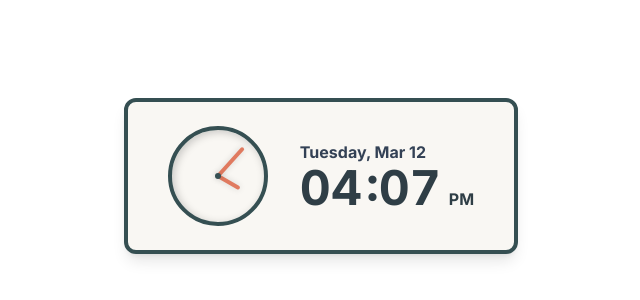
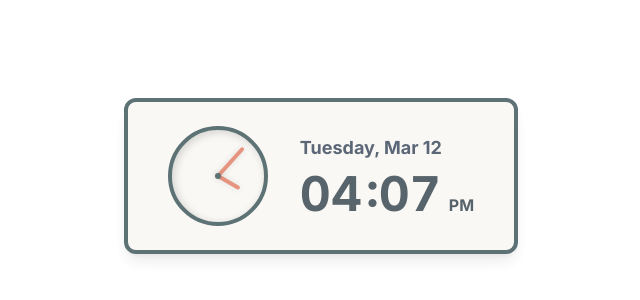
Before and after one commit to SHUSHU010829/obs_tool, a Next.js app: page /clock in a window 1280 px wide. Shown: the part 224-524 px from the top of the page, without its empty margins (319-959 px from the left). Built offline with nearby package versions, Linux system fonts and the light colour scheme.

Commit message:
fix: 修正時鐘樣式

```diff
--- a/src/app/clock/clock.tsx
+++ b/src/app/clock/clock.tsx
@@ -51,7 +51,7 @@ export default function Clock() {
 
   return (
     <div className="flex h-screen items-center justify-center">
-      <div className="py- flex items-center rounded-xl border-4 border-[#354f52] bg-[#f9f7f3] px-10 py-6 shadow-lg">
+      <div className="py- flex items-center rounded-xl border-4 border-[#354f52] bg-[#f9f7f3] px-10 py-6 shadow-lg opacity-80">
         <div className=" clock__circle">
           <div className="clock__rounder"></div>
           <div
@@ -72,16 +72,15 @@ export default function Clock() {
 
         <div className="ml-8">
           <div>
-            <p className="text-base font-bold text-slate-700">
+            <p className="text-lg font-bold text-slate-700">
               {daysOfWeek[currentTime.getDay()]},{" "}
               {monthsOfYear[currentTime.getMonth()]}{" "}
               {formatTime(currentTime.getDate())}
             </p>
           </div>
-          <div className="time-font">
+          <div className="time-font pt-2">
             <p className="text-5xl font-bold text-[#2f3e46]">
               {formatTime(hour % 12 || 12)}
-              {/* TODO 我想要底下這個冒號可以漸漸變淡再漸漸變深 */}
               <span className="animate-fade-in-out pl-1">:</span>
               {formatTime(currentTime.getMinutes())}
               <span className="pl-2 text-base">{amPm}</span>
```
